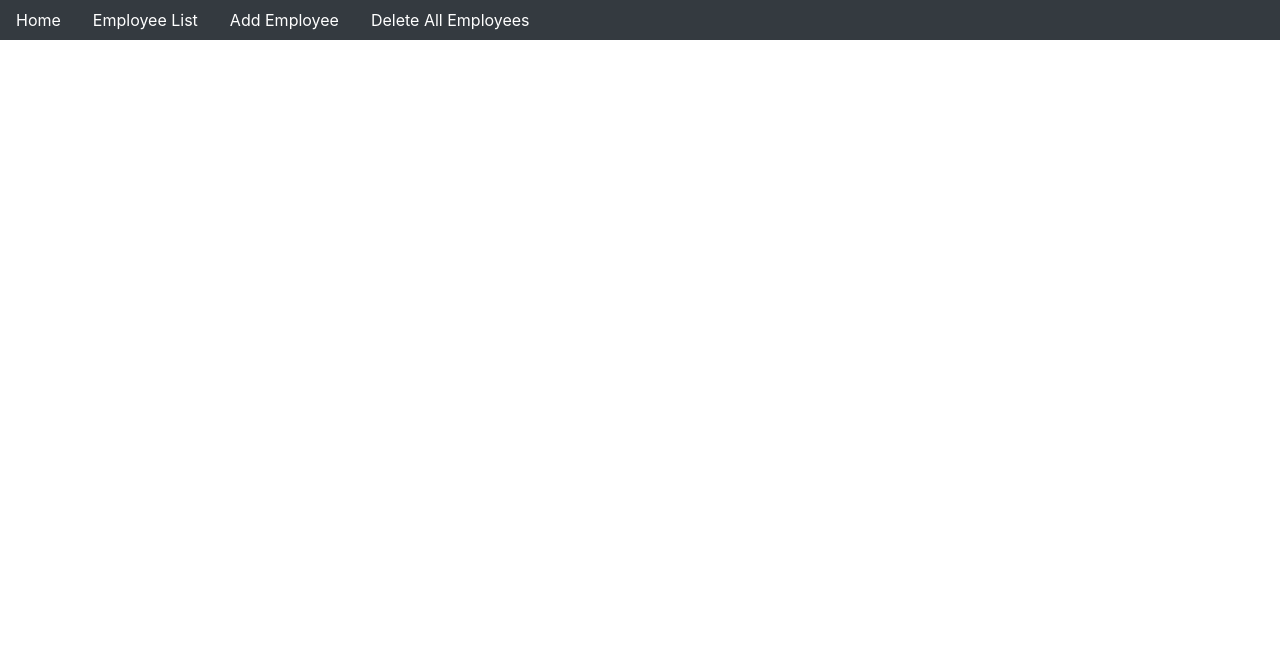
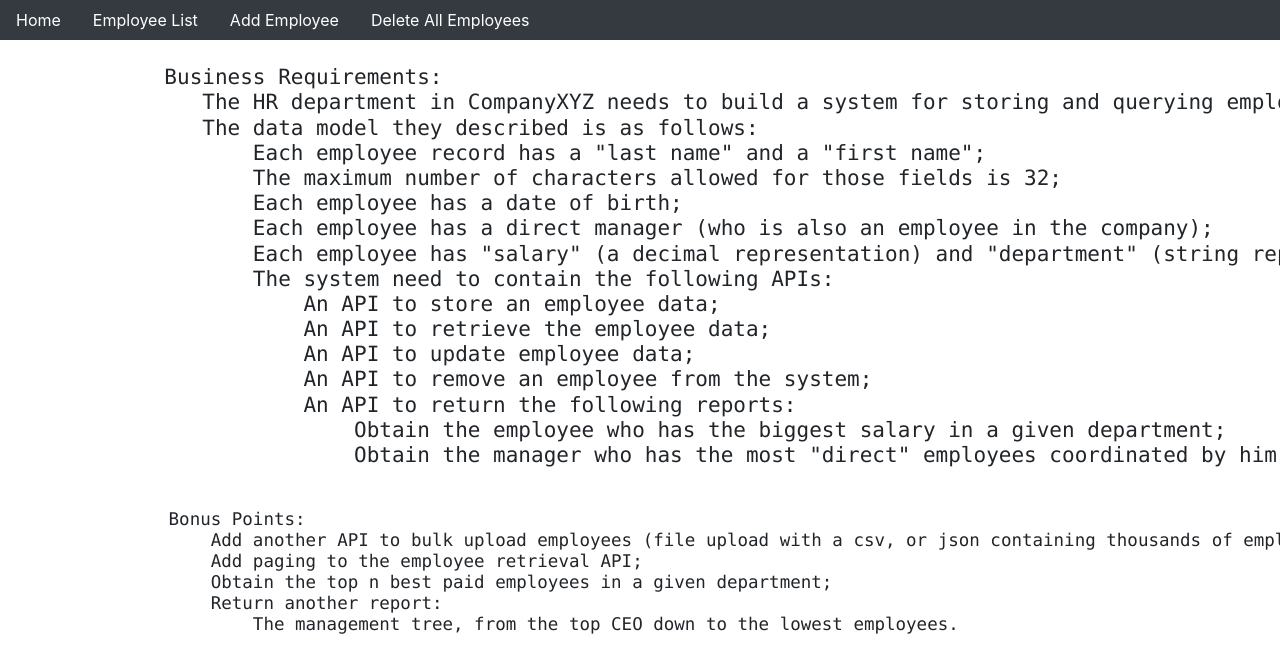
Before and after one commit to cristicojo/Angular8-Employee-Docker, an Angular app: page /home in a window 1280 px wide. Before the commit this address led to /. Shown: the top 672 px of the page. Built offline with nearby package versions, Linux system fonts and the light colour scheme.

Commit message:
change home button functionality

```diff
--- a/src/app/app-routing.module.ts
+++ b/src/app/app-routing.module.ts
@@ -4,6 +4,7 @@ import {SaveComponent} from './view/save/save-component';
 import {DeleteComponent} from './view/delete/delete-component';
 import {UpdateComponent} from './view/update/update-component';
 import {GetAllComponent} from "./view/get/getAll.component";
+import {HomeComponent} from "./view/home/home.component";
 
 
 const routes: Routes = [
@@ -11,7 +12,8 @@ const routes: Routes = [
   {path: 'save', component: SaveComponent},
   {path: 'update/:id', component: UpdateComponent},
   {path: 'employee-list', component: GetAllComponent},
-  {path: '', redirectTo: 'save', pathMatch: 'full'},
+  {path: 'home', component: HomeComponent},
+  {path: '', redirectTo: 'home', pathMatch: 'full'},
 ];
 
 @NgModule({
--- a/src/app/app.component.html
+++ b/src/app/app.component.html
@@ -1,12 +1,12 @@
 <nav class="nav bg-dark" id="navId">
   <li class="nav-item">
-    <a href="#" class="nav-link active">Home</a>
+    <a href="#" class="nav-link active" [routerLink]="['/home']">Home</a>
   </li>
   <li class="nav-item">
     <a href="#" class="nav-link active" [routerLink]="['/employee-list']">Employee List</a>
   </li>
   <li class="nav-item">
-    <a href="#" class="nav-link active">Add Employee</a>
+    <a href="#" class="nav-link active" [routerLink]="['/save']">Add Employee</a>
   </li>
   <li class="nav-item">
     <a href="#" class="nav-link active" [routerLink]="['/delete-all']">Delete All Employees</a>
--- a/src/app/app.module.ts
+++ b/src/app/app.module.ts
@@ -14,6 +14,7 @@ import { FirstNameFilterPipe } from './view/search/firstName-filter.pipe';
 import { DepartmentFilterPipe } from './view/search/department-filter.pipe';
 import { DateOfBirthFilterPipe } from './view/search/date-of-birth-filter.pipe';
 import { SalaryFilterPipe } from './view/search/salary-filter.pipe';
+import { HomeComponent } from './view/home/home.component';
 
 
 @NgModule({
@@ -27,6 +28,7 @@ import { SalaryFilterPipe } from './view/search/salary-filter.pipe';
     DepartmentFilterPipe,
     DateOfBirthFilterPipe,
     SalaryFilterPipe,
+    HomeComponent,
   ],
     imports: [
         BrowserModule,
--- a/src/app/view/get/getAll.component.html
+++ b/src/app/view/get/getAll.component.html
@@ -1,8 +1,8 @@
 <div class="container-fluid">
   <input type="search" [(ngModel)]="searchByFirstName" class="form-control-1" placeholder="Search by first name">
-  <input type="search" [(ngModel)]="searchByDepartment" class="form-control-2" placeholder="Search by department">
   <input type="search" [(ngModel)]="searchByDateOfBirth" class="form-control-3" placeholder="Search by date of birth">
   <input type="search" [(ngModel)]="searchBySalary" class="form-control-4" placeholder="Search by salary">
+  <input type="search" [(ngModel)]="searchByDepartment" class="form-control-2" placeholder="Search by department">
   <table class="table table-bordered">
     <thead class="thead-light">
     <tr>
--- /dev/null
+++ b/src/app/view/home/home.component.html
@@ -0,0 +1,31 @@
+<h4>
+  <pre>
+
+             Business Requirements:
+                The HR department in CompanyXYZ needs to build a system for storing and querying employee data.
+                The data model they described is as follows:
+                    Each employee record has a "last name" and a "first name";
+                    The maximum number of characters allowed for those fields is 32;
+                    Each employee has a date of birth;
+                    Each employee has a direct manager (who is also an employee in the company);
+                    Each employee has "salary" (a decimal representation) and "department" (string representation) data associated.
+                    The system need to contain the following APIs:
+                        An API to store an employee data;
+                        An API to retrieve the employee data;
+                        An API to update employee data;
+                        An API to remove an employee from the system;
+                        An API to return the following reports:
+                            Obtain the employee who has the biggest salary in a given department;
+                            Obtain the manager who has the most "direct" employees coordinated by him.
+  </pre>
+</h4>
+<h5>
+  <pre>
+                Bonus Points:
+                    Add another API to bulk upload employees (file upload with a csv, or json containing thousands of employees);
+                    Add paging to the employee retrieval API;
+                    Obtain the top n best paid employees in a given department;
+                    Return another report:
+                        The management tree, from the top CEO down to the lowest employees.
+  </pre>
+</h5>
--- /dev/null
+++ b/src/app/view/home/home.component.ts
@@ -0,0 +1,15 @@
+import { Component, OnInit } from '@angular/core';
+
+@Component({
+  selector: 'app-home',
+  templateUrl: './home.component.html',
+  styleUrls: ['./home.component.css']
+})
+export class HomeComponent implements OnInit {
+
+  constructor() { }
+
+  ngOnInit() {
+  }
+
+}
```
Also changed, not shown: src/app/view/home/home.component.css (added).
